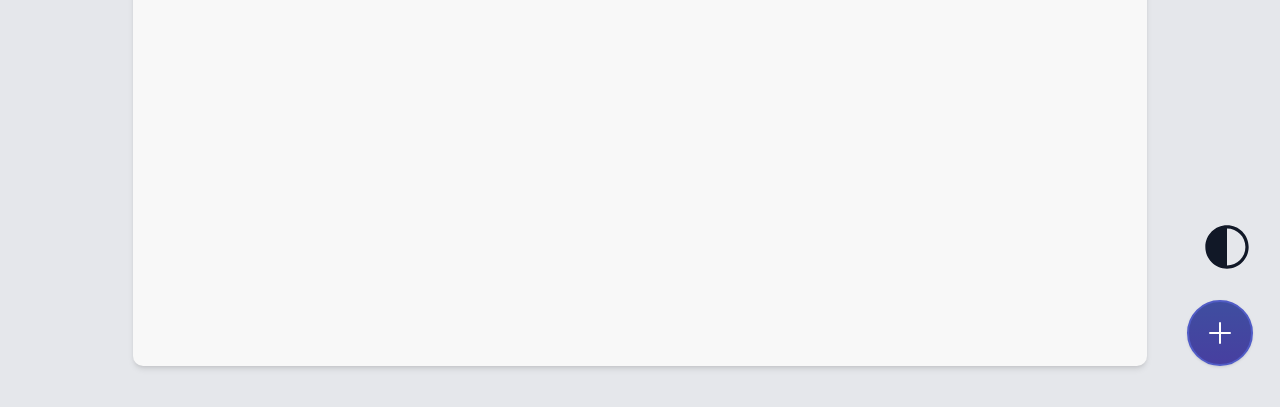
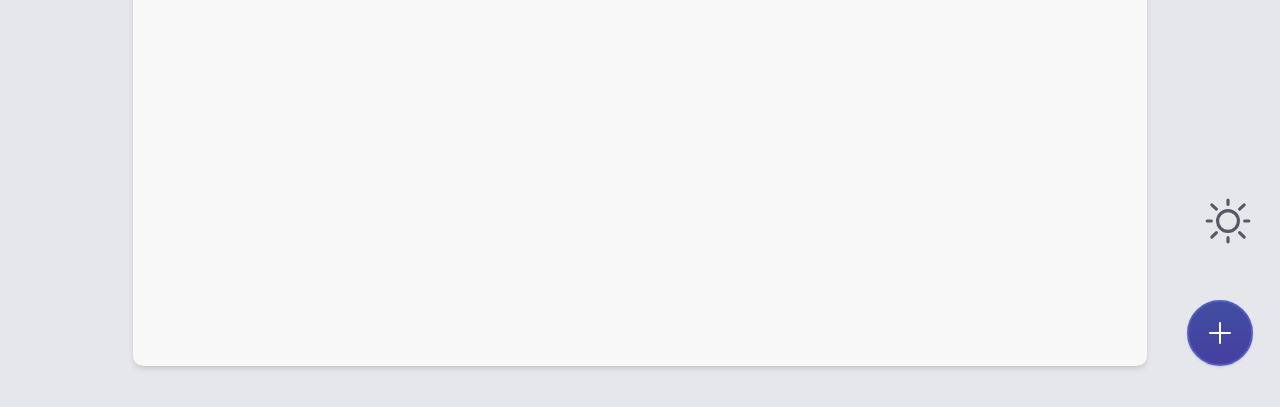
Before and after one commit to TerenyaDanil/ToDo, a website: page src/html/index.html in a window 1280 px wide. Shown: the part 367-774 px from the top of the page. Drawn offline with nearby package versions, Linux system fonts and the light colour scheme; files that its build step writes are made by us from their sources.

Commit message:
Add new icon

```diff
--- a/src/html/index.html
+++ b/src/html/index.html
@@ -35,18 +35,30 @@
           <div class="list-tasks-completed overflow-x-hidden overflow-y-scroll"></div>
         </div>
       </div>
-      <button style="background: linear-gradient(180deg, #3f4ea0 0%, #473fa0 100%)" class="add-btn fixed bottom-10 right-4 rounded-full border-2 border-[#515CC6] p-3 shadow">
+      <button title="Add task" style="background: linear-gradient(180deg, #3f4ea0 0%, #473fa0 100%)" class="add-btn fixed bottom-10 right-4 rounded-full border-2 border-[#515CC6] p-3 shadow">
         <svg width="22" height="22" viewBox="0 0 22 22" fill="none" xmlns="http://www.w3.org/2000/svg">
           <path d="M11 1V21M1 11H21" stroke="white" stroke-width="2" stroke-linecap="round" stroke-linejoin="bevel" />
         </svg>
       </button>
-      <button class="dark-theme-btn fixed bottom-24 right-4">
-        <svg width="52px" height="52px" viewBox="0 0 24 24" version="1.1" xmlns="http://www.w3.org/2000/svg" xmlns:xlink="http://www.w3.org/1999/xlink">
-          <g stroke="none" stroke-width="1" fill="none" fill-rule="evenodd">
-            <g class="fill-gray-900 dark:fill-gray-100" fill-rule="nonzero">
-              <path d="M12,22 C17.5228475,22 22,17.5228475 22,12 C22,6.4771525 17.5228475,2 12,2 C6.4771525,2 2,6.4771525 2,12 C2,17.5228475 6.4771525,22 12,22 Z M12,20.5 L12,3.5 C16.6944204,3.5 20.5,7.30557963 20.5,12 C20.5,16.6944204 16.6944204,20.5 12,20.5 Z" id="🎨-Color"></path>
-            </g>
-          </g>
+      <button title="Switch theme" class="dark-theme-btn fixed bottom-28 right-4 flex h-[50px] w-[50px] items-center justify-center">
+        <svg class="dark:hidden" width="50px" height="50px" viewBox="0 0 24 24" fill="none" xmlns="http://www.w3.org/2000/svg">
+          <circle cx="12" cy="12" r="5" stroke="#575767" stroke-width="1.5" />
+          <path d="M12 2V4" stroke="#575767" stroke-width="1.5" stroke-linecap="round" />
+          <path d="M12 20V22" stroke="#575767" stroke-width="1.5" stroke-linecap="round" />
+          <path d="M4 12L2 12" stroke="#575767" stroke-width="1.5" stroke-linecap="round" />
+          <path d="M22 12L20 12" stroke="#575767" stroke-width="1.5" stroke-linecap="round" />
+          <path d="M19.7778 4.22266L17.5558 6.25424" stroke="#575767" stroke-width="1.5" stroke-linecap="round" />
+          <path d="M4.22217 4.22266L6.44418 6.25424" stroke="#575767" stroke-width="1.5" stroke-linecap="round" />
+          <path d="M6.44434 17.5557L4.22211 19.7779" stroke="#575767" stroke-width="1.5" stroke-linecap="round" />
+          <path d="M19.7778 19.7773L17.5558 17.5551" stroke="#575767" stroke-width="1.5" stroke-linecap="round" />
+        </svg>
+        <svg class="hidden dark:block" width="38px" height="38px" viewBox="0 0 24 24" fill="none" xmlns="http://www.w3.org/2000/svg">
+          <path
+            class="fill-gray-300"
+            fill-rule="evenodd"
+            clip-rule="evenodd"
+            d="M11.0174 2.80157C6.37072 3.29221 2.75 7.22328 2.75 12C2.75 17.1086 6.89137 21.25 12 21.25C16.7767 21.25 20.7078 17.6293 21.1984 12.9826C19.8717 14.6669 17.8126 15.75 15.5 15.75C11.4959 15.75 8.25 12.5041 8.25 8.5C8.25 6.18738 9.33315 4.1283 11.0174 2.80157ZM1.25 12C1.25 6.06294 6.06294 1.25 12 1.25C12.7166 1.25 13.0754 1.82126 13.1368 2.27627C13.196 2.71398 13.0342 3.27065 12.531 3.57467C10.8627 4.5828 9.75 6.41182 9.75 8.5C9.75 11.6756 12.3244 14.25 15.5 14.25C17.5882 14.25 19.4172 13.1373 20.4253 11.469C20.7293 10.9658 21.286 10.804 21.7237 10.8632C22.1787 10.9246 22.75 11.2834 22.75 12C22.75 17.9371 17.9371 22.75 12 22.75C6.06294 22.75 1.25 17.9371 1.25 12Z"
+          />
         </svg>
       </button>
     </div>
```
Also changed, not shown: build/css/main.css, build/index.html.
